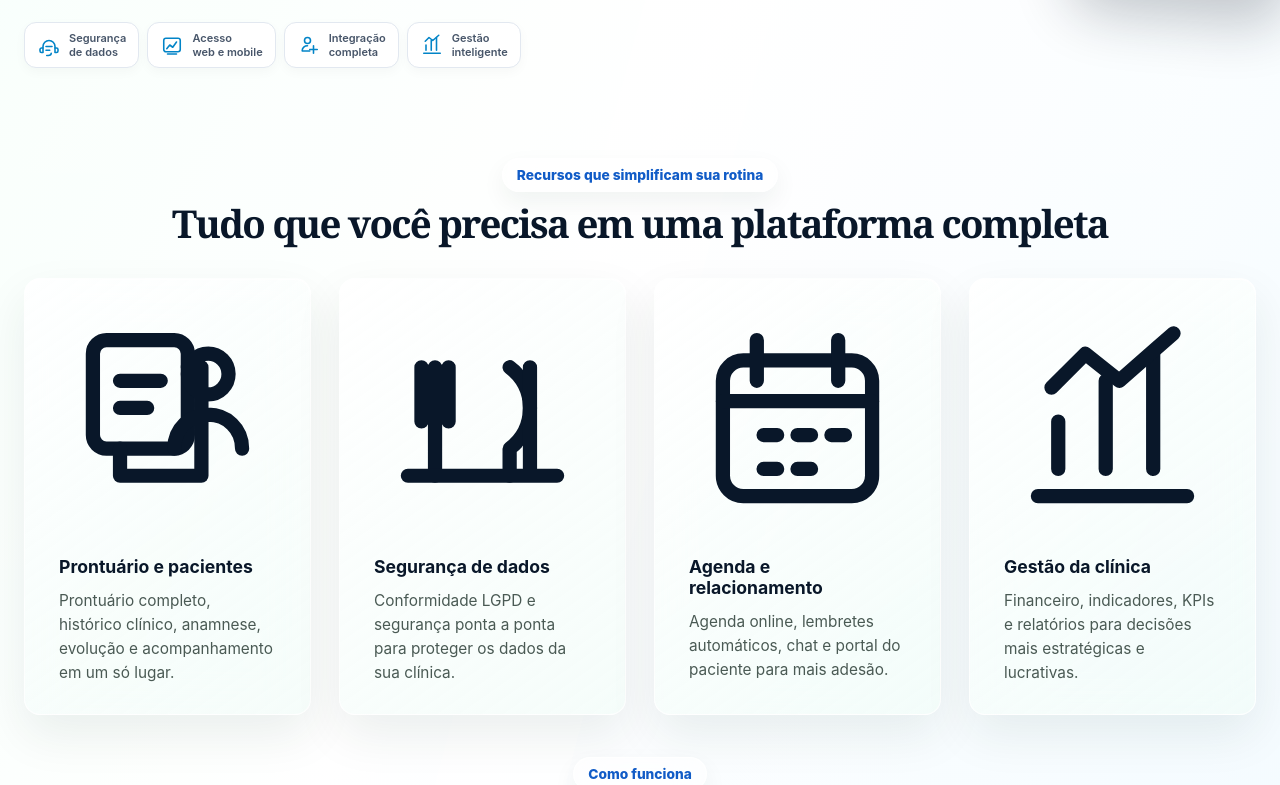
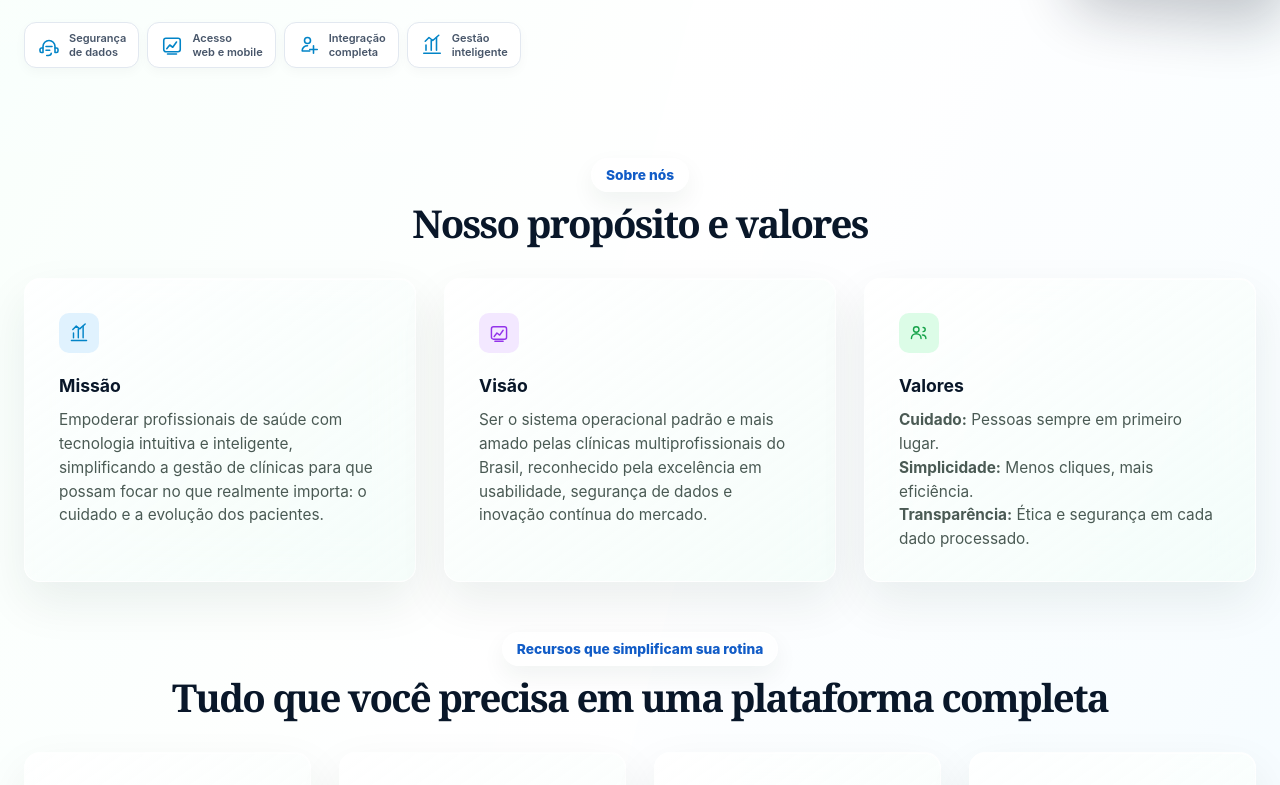
Before and after one commit to GiovaniPeter/nutrisys-saas, a Next.js app: page / in a window 1280 px wide. Shown: the part 667-1452 px from the top of the page. Built offline with nearby package versions, Linux system fonts and the light colour scheme; no server answers.

Commit message:
feat: add About Us section with Mission, Vision and Values to landing page

```diff
--- a/src/app/page.tsx
+++ b/src/app/page.tsx
@@ -162,6 +162,37 @@ export default function Home() {
           <div className="np-hero-badge"><LineIcon name="dashboard" /><span>Acesso<br/>web e mobile</span></div>
           <div className="np-hero-badge"><LineIcon name="addPatient" /><span>Integração<br/>completa</span></div>
           <div className="np-hero-badge"><LineIcon name="growth" /><span>Gestão<br/>inteligente</span></div>
+        </div>
+      </section>
+
+      <section className="np-section" id="sobre">
+        <div className="np-section-heading np-center">
+          <span>Sobre nós</span>
+          <h2>Nosso propósito e valores</h2>
+        </div>
+
+        <div className="np-feature-grid" style={{ gridTemplateColumns: 'repeat(auto-fit, minmax(280px, 1fr))' }}>
+          <article className="np-feature-card">
+            <div className="np-feature-icon icon-blue" style={{ marginBottom: '16px' }}><LineIcon name="growth" /></div>
+            <h3>Missão</h3>
+            <p>Empoderar profissionais de saúde com tecnologia intuitiva e inteligente, simplificando a gestão de clínicas para que possam focar no que realmente importa: o cuidado e a evolução dos pacientes.</p>
+          </article>
+
+          <article className="np-feature-card">
+            <div className="np-feature-icon icon-purple" style={{ marginBottom: '16px' }}><LineIcon name="dashboard" /></div>
+            <h3>Visão</h3>
+            <p>Ser o sistema operacional padrão e mais amado pelas clínicas multiprofissionais do Brasil, reconhecido pela excelência em usabilidade, segurança de dados e inovação contínua do mercado.</p>
+          </article>
+
+          <article className="np-feature-card">
+            <div className="np-feature-icon icon-green" style={{ marginBottom: '16px' }}><LineIcon name="users" /></div>
+            <h3>Valores</h3>
+            <p>
+              <strong>Cuidado:</strong> Pessoas sempre em primeiro lugar.<br/>
+              <strong>Simplicidade:</strong> Menos cliques, mais eficiência.<br/>
+              <strong>Transparência:</strong> Ética e segurança em cada dado processado.
+            </p>
+          </article>
         </div>
       </section>
 
```
